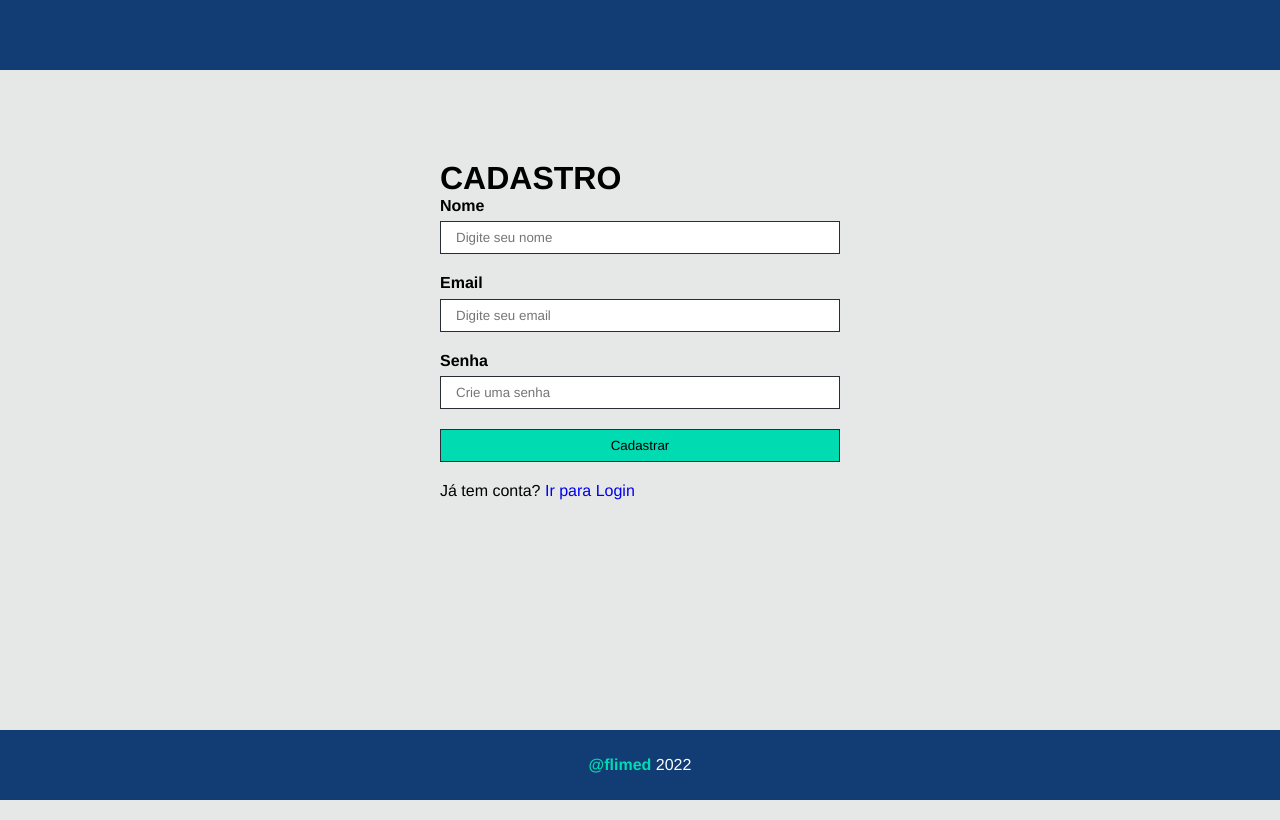
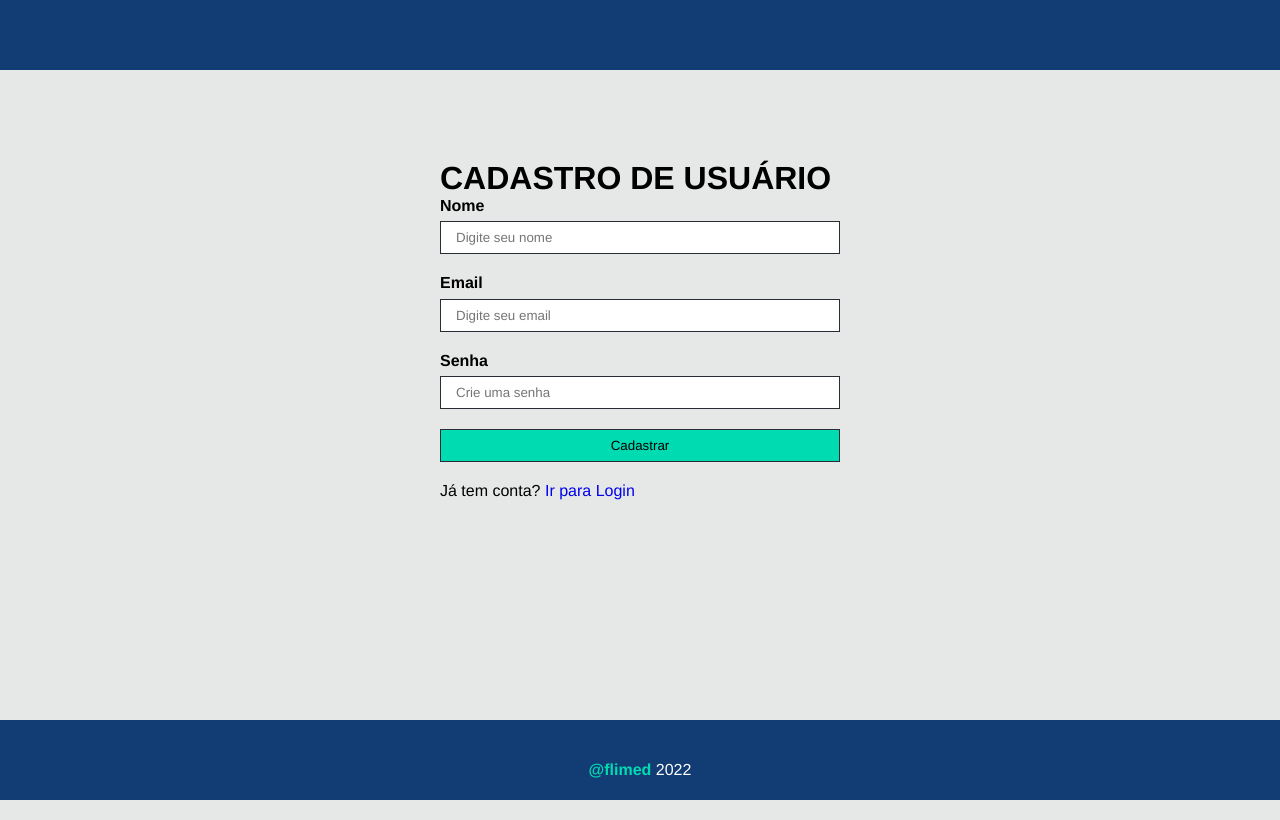
Before and after one commit to mvinicius-lp/desafio_react, a React (Create React App) app in the folder todo/: page /cadastro in a window 1280 px wide. Built offline with nearby package versions, Linux system fonts and the light colour scheme.

Commit message:
ultimos ajustes no layout

```diff
--- a/todo/src/pages/Cadastrar/Cadastro.tsx
+++ b/todo/src/pages/Cadastrar/Cadastro.tsx
@@ -13,11 +13,6 @@ export default () => {
 
   const handleSignup = () => {
 
-    // if (!email || !nome || !senha) {
-    //   setError("Preencha todos os campos");
-    //   return;
-    // }
-
     const user = {
       "name": nome,
       "email": email,
@@ -26,7 +21,7 @@ export default () => {
 
    const res = CadastroUser(user);
     CadastroUser(user).then((response)=>{
-      console.log("Deu certo")
+      alert("Cadastrado com sucesso!");
     }).catch((error)=>{
         alert("Usuário não cadastrado");
     })
@@ -39,7 +34,7 @@ export default () => {
     <br /><br /><br /><br /><br />
     <div className={styles.center}>
       <form className={styles.form}>
-      <h1>CADASTRO</h1>
+      <h1>CADASTRO DE USUÁRIO</h1>
       <div className={styles.input_container}>
         <label htmlFor="nome">Nome</label>
         <input
--- a/todo/src/pages/Footer/Footer.module.css
+++ b/todo/src/pages/Footer/Footer.module.css
@@ -1,15 +1,16 @@
 .footer {
-  display: flex;
-  align-items: center;
-  justify-content: center;
-  background-color: #123D74;
 
   position: absolute;
   bottom: 0;
+  background-color: #123D74;
   color: #FFF;
   width: 100%;
-  height: 70px;
+  text-align: center;
   line-height: 100px;
+  display: flex;
+  height: 80px;
+  line-height: 100px;
+  justify-content: center;
 }
 
 .footer span {
--- a/todo/src/pages/Form/Form.tsx
+++ b/todo/src/pages/Form/Form.tsx
@@ -1,7 +1,6 @@
 import React, { useState } from 'react'
 import { ITask } from '../../interfaces/Task';
 import TaskForm from '../Home/TaskForm';
-import TaskList from '../Lista/TaskList';
 import styles from "../../App.module.css";
 import Modal from "../Modal/Modal"
 
@@ -54,21 +53,12 @@ const Form = (props: Props) => {
 
     <main className={styles.main}>
         <div className={styles.todo_form}>
-          <h2>Cadastre uma nota</h2>
           <TaskForm
             taskList={taskList}
             setTaskList={setTaskList}
             btnText="Cadastrar"
           />
         </div>
-         {/* <div className="todo-container">
-          <h2>Suas notas:</h2>
-          <TaskList
-            taskList={taskList}
-            handleDelete={deleteTask}
-            handleEdit={editTask}
-          />
-        </div> */}
       </main>
     </>
   )
--- a/todo/src/pages/Home/TaskForm.module.css
+++ b/todo/src/pages/Home/TaskForm.module.css
@@ -40,5 +40,5 @@ body{
   margin-bottom: 0.4em;
 }
 .tam{
-  height: 50px;
+  height: 40px;
 }
--- a/todo/src/pages/Home/TaskForm.tsx
+++ b/todo/src/pages/Home/TaskForm.tsx
@@ -105,7 +105,6 @@ const TaskForm = ({}: Props) => {
     <br />
     <br />
     <br />
-    <h1>Cadastre uma nota</h1>
     <br />
     <form onSubmit={(e) => {addTaskHandler(e)}} className={styles.form}>
       <div className={styles.input_container}>
```
